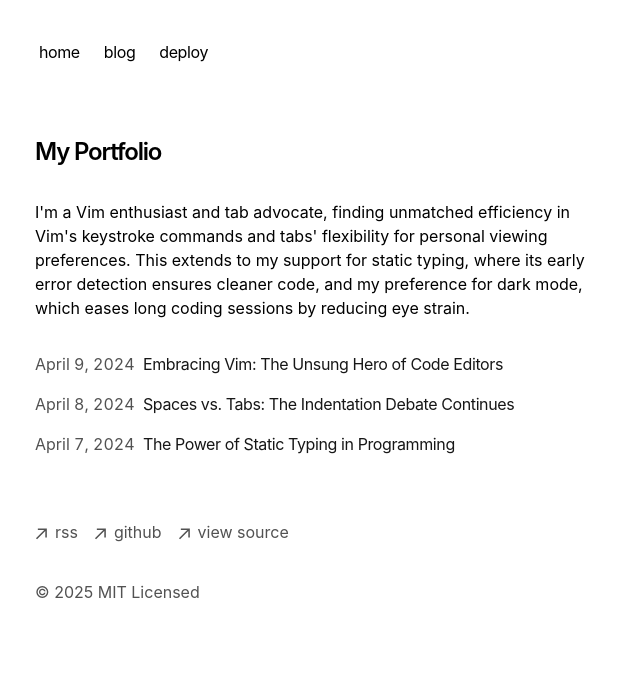
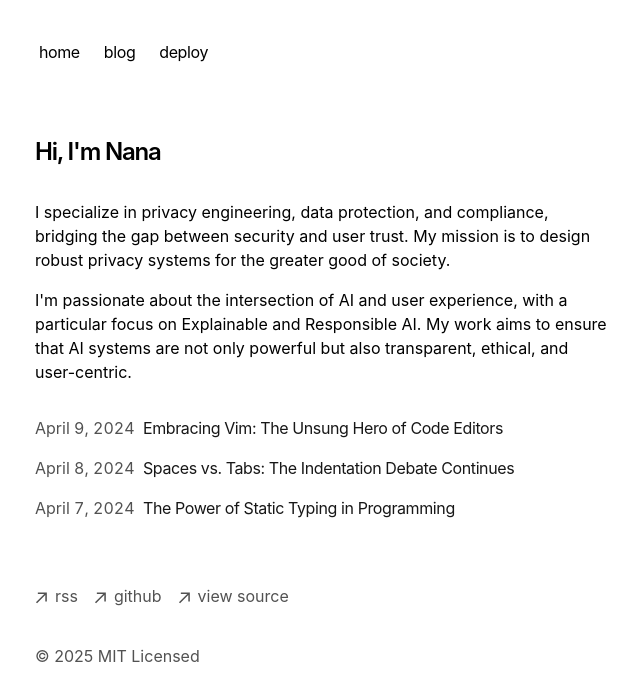
Before and after one commit to asanteanana/portv, a Next.js app: page / in a window 1280 px wide. Shown: the top 700 px of the page, without its empty margins (317-957 px from the left). Built offline with nearby package versions, Linux system fonts and the light colour scheme.

Commit message:
Initial commit: Portfolio website with privacy engineering and AI focus

```diff
--- a/app/page.tsx
+++ b/app/page.tsx
@@ -4,14 +4,13 @@ export default function Page() {
   return (
     <section>
       <h1 className="mb-8 text-2xl font-semibold tracking-tighter">
-        My Portfolio
+        Hi, I'm Nana
       </h1>
       <p className="mb-4">
-        {`I'm a Vim enthusiast and tab advocate, finding unmatched efficiency in
-        Vim's keystroke commands and tabs' flexibility for personal viewing
-        preferences. This extends to my support for static typing, where its
-        early error detection ensures cleaner code, and my preference for dark
-        mode, which eases long coding sessions by reducing eye strain.`}
+        {`I specialize in privacy engineering, data protection, and compliance, bridging the gap between security and user trust. My mission is to design robust privacy systems for the greater good of society.`}
+      </p>
+      <p className="mb-8">
+        {`I'm passionate about the intersection of AI and user experience, with a particular focus on Explainable and Responsible AI. My work aims to ensure that AI systems are not only powerful but also transparent, ethical, and user-centric.`}
       </p>
       <div className="my-8">
         <BlogPosts />
```
Also changed, not shown: 1 other file (tests, documents, lock files or other folders).
